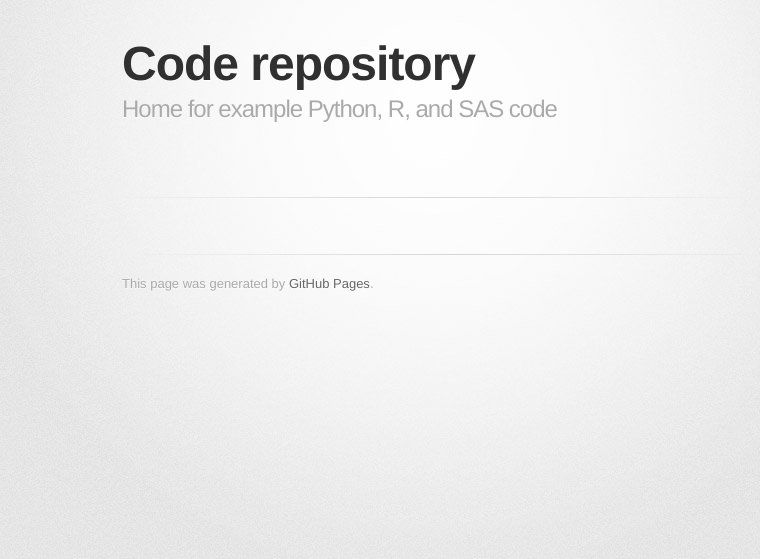
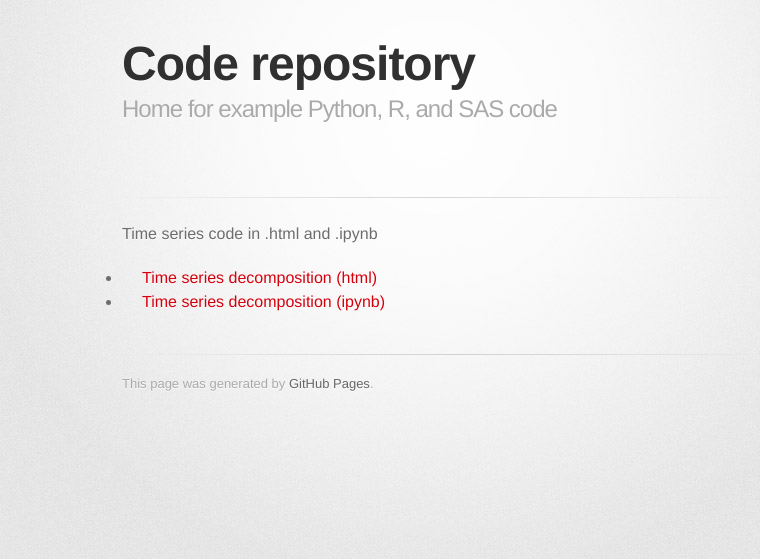
Before and after one commit to BACTx/BACTx.github.io, a Jekyll site: the page built from code/index.md, in a window 1280 px wide. Shown: the top 559 px of the page, without its empty margins (208-968 px from the left). Built offline with Jekyll 4.4.1, drawn with Linux system fonts in a browser that asks for light colours; some web fonts are replaced; our own code applies the rules of GitHub Pages for plain Markdown files.

Commit message:
Update index.md

```diff
--- a/code/index.md
+++ b/code/index.md
@@ -2,3 +2,7 @@
 title: Code repository
 description: Home for example Python, R, and SAS code
 ---
+
+Time series code in .html and .ipynb
+- [Time series decomposition (html)](M3TimeSeriesDecomposition.html)
+- [Time series decomposition (ipynb)](M3TimeSeriesDecomposition.ipynb)
```
